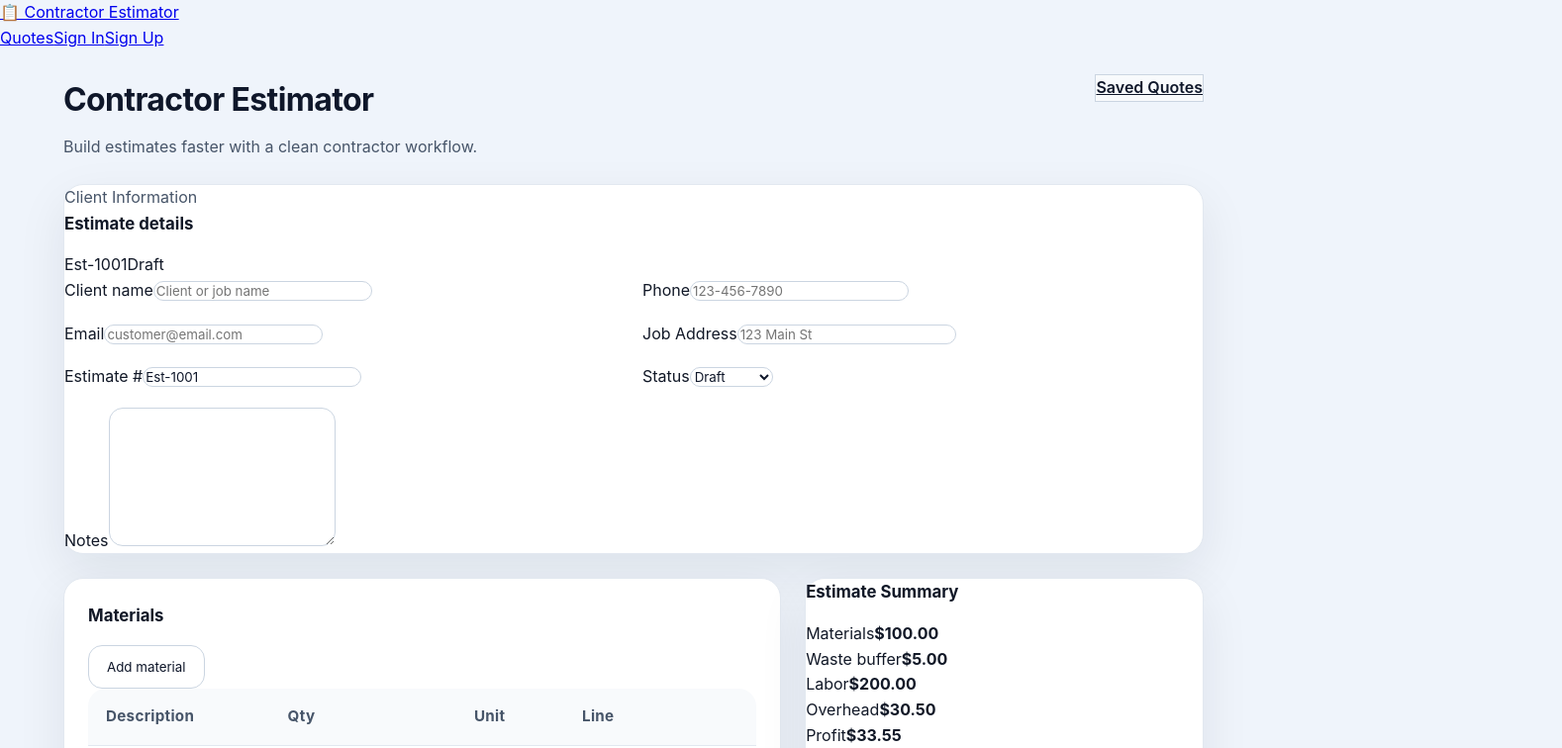
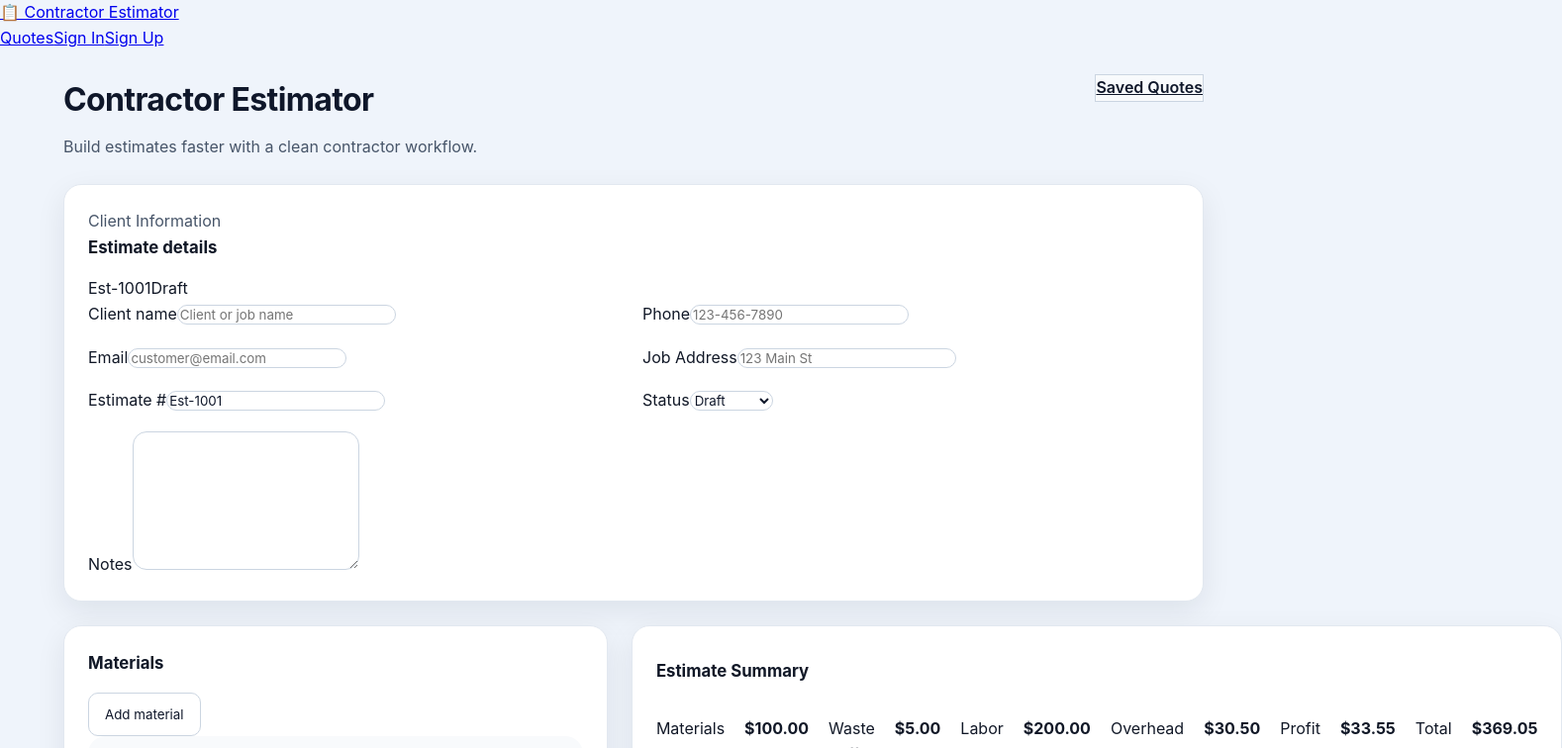
Before and after one commit to josh520n-cmd/Contractor-Estimator, a Next.js app: page / in a window 1280 px wide. Shown: the top 756 px of the page at 99% size, 1578 px wide, since content can reach past the window. Built offline with nearby package versions, Linux system fonts and the light colour scheme; no server answers.

Commit message:
feat: Add new estimator layout and enhance styling for meta and print tables

```diff
--- a/styles/globals.css
+++ b/styles/globals.css
@@ -110,3 +110,101 @@ table tbody tr:hover{background:#f8fbff}
   .section-panel{padding:18px}
   table th,table td{padding:12px 10px}
 }
+.estimator {
+  max-width: 1100px;
+  margin: 40px auto;
+  padding: 0 20px;
+}
+
+.card,
+.section-panel {
+  background: #fff;
+  border-radius: 18px;
+  padding: 24px;
+  margin-bottom: 24px;
+  box-shadow: 0 10px 30px rgba(15, 23, 42, 0.08);
+}
+
+.meta {
+  display: grid;
+  grid-template-columns: repeat(2, minmax(0, 1fr));
+  gap: 18px;
+}
+
+.meta label {
+  display: flex;
+  flex-direction: column;
+  gap: 6px;
+  font-weight: 600;
+}
+
+.meta input,
+.meta select,
+.meta textarea {
+  width: 100%;
+  box-sizing: border-box;
+  padding: 12px;
+  border: 1px solid #cbd5e1;
+  border-radius: 10px;
+  font-size: 16px;
+}
+
+.meta textarea {
+  min-height: 100px;
+  resize: vertical;
+}
+
+.meta label:last-child {
+  grid-column: 1 / -1;
+}
+
+.summary-card div,
+.summary div {
+  display: flex;
+  justify-content: space-between;
+  gap: 20px;
+  margin: 8px 0;
+}
+
+.print-table {
+  width: 100%;
+  border-collapse: collapse;
+  table-layout: fixed;
+}
+
+.print-table th,
+.print-table td {
+  padding: 12px;
+  border-bottom: 1px solid #e5e7eb;
+  text-align: left;
+}
+
+.print-table th:nth-child(2),
+.print-table td:nth-child(2) {
+  width: 80px;
+}
+
+.print-table th:nth-child(3),
+.print-table td:nth-child(3),
+.print-table th:nth-child(4),
+.print-table td:nth-child(4) {
+  width: 120px;
+  text-align: right;
+}
+
+button {
+  border-radius: 10px;
+  padding: 10px 16px;
+  border: 1px solid #cbd5e1;
+  cursor: pointer;
+}
+
+@media (max-width: 700px) {
+  .meta {
+    grid-template-columns: 1fr;
+  }
+
+  .estimator {
+    margin: 20px auto;
+  }
+}
```
